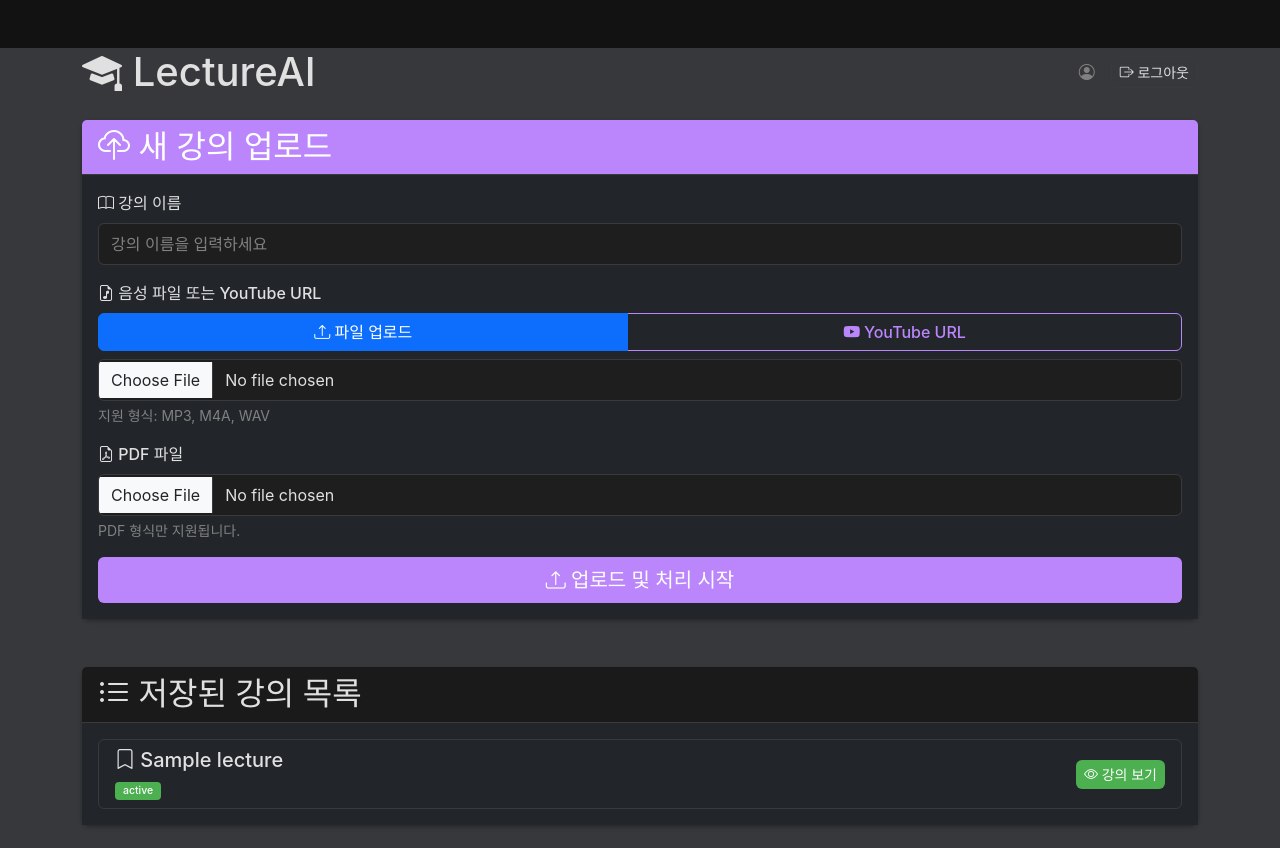
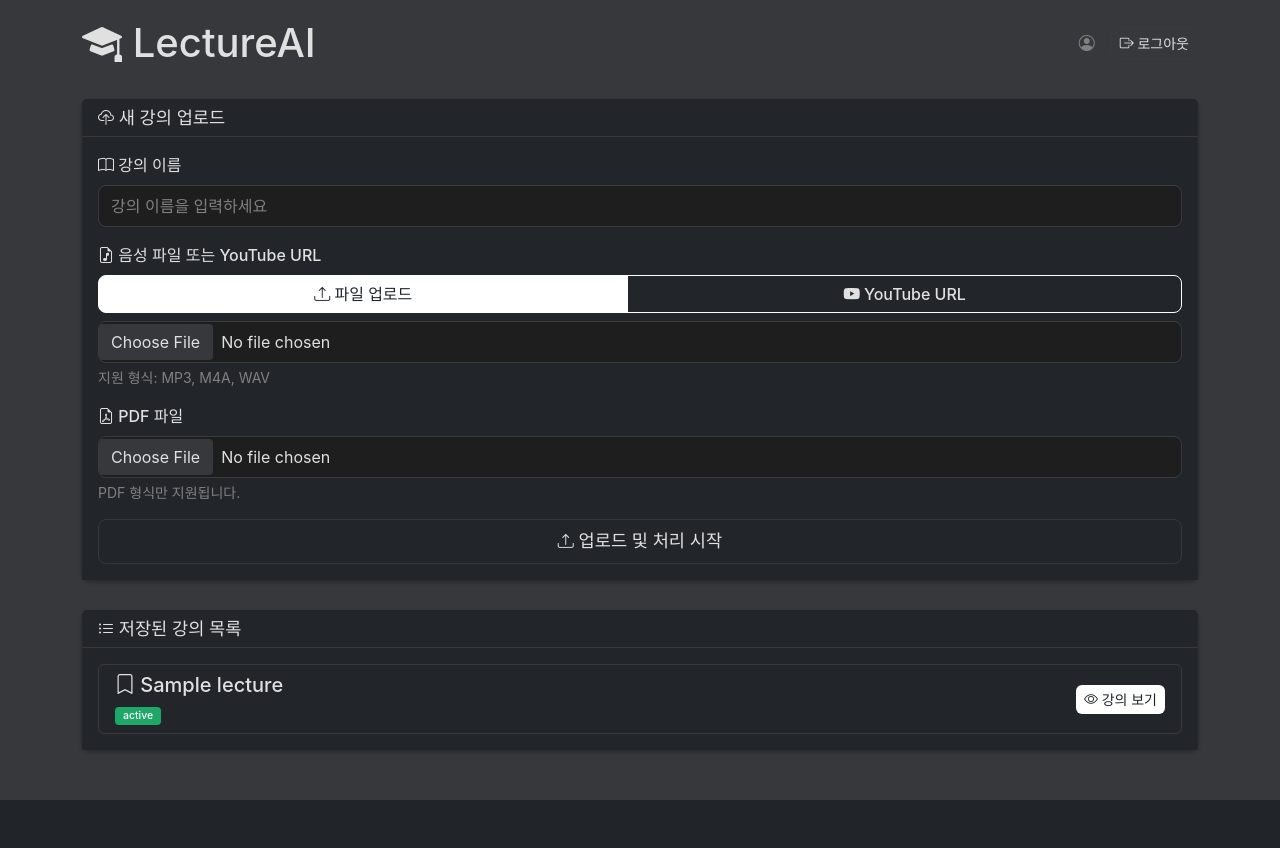
Before and after one commit to dxyxxn/2025-MP, a Django app: template lecture/templates/lecture/upload.html in a window 1280 px wide. After the commit the page ends 800 px from the top, so only its background shows below. Run offline with Django 5.2, Linux system fonts and the light colour scheme; the template is opened without the code that fills it: most values are stand-ins (such as "Sample title", 1, 10 or a date in 2020); data that the repository does not hold is empty; parts of the project's set-up code (start-up, migrations or seed data) failed here and were passed over.

Commit message:
Upload and admin page design

```diff
--- a/lecture/templates/lecture/upload.html
+++ b/lecture/templates/lecture/upload.html
@@ -11,10 +11,26 @@
     <!-- 전역 다크 모드 CSS -->
     <link href="{% static 'lecture/css/dark-theme.css' %}" rel="stylesheet">
     <style>
+        html {
+            background-color: #37383B;
+        }
         body {
             background-color: #37383B;
             min-height: 100vh;
             padding-bottom: 20px;
+        }
+        .container {
+            background-color: transparent !important;
+        }
+        .row {
+            background-color: transparent !important;
+        }
+        .col-12 {
+            background-color: transparent !important;
+        }
+        .top-header-section {
+            background-color: transparent !important;
+            padding: 14px 0 8px 0;
         }
         .card {
             background-color: #22262B;
@@ -22,6 +38,12 @@
         }
         .card-header {
             background-color: #22262B;
+        }
+        .card-header.bg-primary {
+            background-color: #22262B !important;
+        }
+        .card-header.bg-secondary {
+            background-color: #22262B !important;
         }
         .card-body {
             background-color: #22262B;
@@ -40,13 +62,102 @@
         h1, h2, h5 {
             color: var(--text-primary);
         }
+        .card-header h2 {
+            font-size: 1.1rem;
+        }
+        .card-header h2 i {
+            font-size: 1rem;
+        }
+        .btn-primary {
+            background-color: #22262B;
+            border: 1px solid #37383B;
+            color: var(--text-primary);
+        }
+        .btn-primary:hover {
+            background-color: #2A2F35;
+            border: 1px solid #37383B;
+            color: var(--text-primary);
+        }
+        .form-control {
+            border-radius: 8px;
+        }
+        .btn-primary {
+            border-radius: 8px;
+        }
+        .btn-outline-primary {
+            background-color: #FFFFFF;
+            border: 1px solid #FFFFFF;
+            color: #22262B;
+            border-radius: 8px;
+        }
+        .btn-outline-primary:hover {
+            background-color: #F0F0F0;
+            border: 1px solid #F0F0F0;
+            color: #22262B;
+        }
+        .btn-check:checked + .btn-outline-primary {
+            background-color: #FFFFFF;
+            border-color: #FFFFFF;
+            color: #22262B;
+        }
+        .btn-check:not(:checked) + .btn-outline-primary {
+            background-color: #22262B;
+            border-color: #FFFFFF;
+            color: var(--text-primary);
+        }
+        .btn-check:not(:checked) + .btn-outline-primary:hover {
+            background-color: #2A2F35;
+            border-color: #FFFFFF;
+            color: var(--text-primary);
+        }
+        input[type="file"]::file-selector-button {
+            background-color: #37383B;
+            border-color: #37383B;
+            color: var(--text-primary);
+            padding: 0.375rem 0.75rem;
+            border-radius: 0.25rem;
+            cursor: pointer;
+            margin-right: 0.5rem;
+        }
+        input[type="file"]::file-selector-button:hover {
+            background-color: #3F4043;
+            border-color: #3F4043;
+        }
+        .btn-lg {
+            font-size: 1.1rem;
+        }
+        .btn-lg i {
+            font-size: 1rem;
+        }
+        /* 저장된 강의 목록 섹션 - 녹색을 흰색으로 변경 */
+        .card:has(.card-header.bg-secondary) .card-body .badge.bg-success,
+        .card .card-header.bg-secondary + .card-body .badge.bg-success {
+            background-color: #1ea868 !important;
+            color: #FFFFFF !important;
+        }
+        .card:has(.card-header.bg-secondary) .card-body .btn-success,
+        .card .card-header.bg-secondary + .card-body .btn-success {
+            background-color: #FFFFFF !important;
+            border-color: #FFFFFF !important;
+            color: #1F2326 !important;
+        }
+        .card:has(.card-header.bg-secondary) .card-body .btn-success:hover,
+        .card .card-header.bg-secondary + .card-body .btn-success:hover {
+            background-color: #F0F0F0 !important;
+            border-color: #F0F0F0 !important;
+            color: #1F2326 !important;
+        }
+        .card:has(.card-header.bg-secondary) .card-body .btn-success i,
+        .card .card-header.bg-secondary + .card-body .btn-success i {
+            color: #1F2326 !important;
+        }
     </style>
 </head>
 <body>
-    <div class="container mt-5">
+    <div class="container" style="padding-top: 5px;">
         <div class="row">
             <div class="col-12">
-                <div class="d-flex justify-content-between align-items-center mb-4">
+                <div class="top-header-section d-flex justify-content-between align-items-center mb-4">
                     <h1 class="mb-0">
                         <i class="bi bi-mortarboard-fill text-primary"></i> LectureAI
                     </h1>
@@ -65,8 +176,8 @@
                     </div>
                 </div>
 
-                <div class="card mb-5">
-                    <div class="card-header bg-primary text-white">
+                <div class="card" style="margin-bottom: 30px;">
+                    <div class="card-header bg-primary">
                         <h2 class="card-title mb-0">
                             <i class="bi bi-cloud-upload"></i> 새 강의 업로드
                         </h2>
@@ -132,7 +243,7 @@
                 </div>
 
                 <div class="card">
-                    <div class="card-header bg-secondary text-white">
+                    <div class="card-header bg-secondary">
                         <h2 class="card-title mb-0">
                             <i class="bi bi-list-ul"></i> 저장된 강의 목록
                         </h2>
```
Also changed, not shown: lecture/templates/lecture/admin_dashboard.html (+56 -8 lines), README.md.
